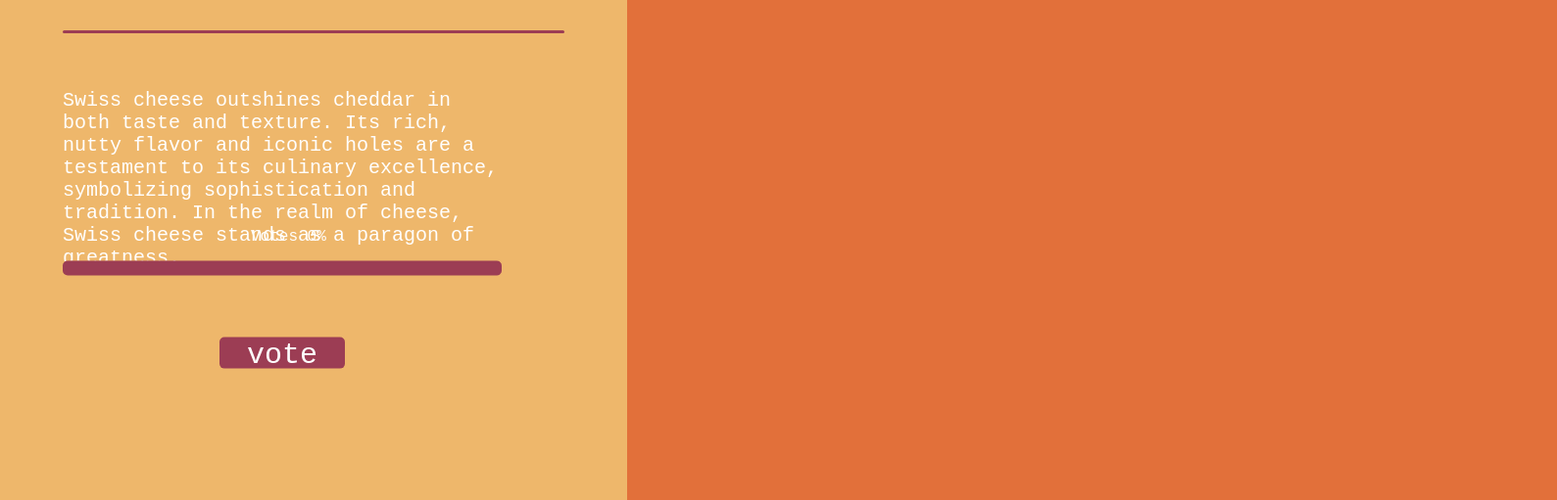
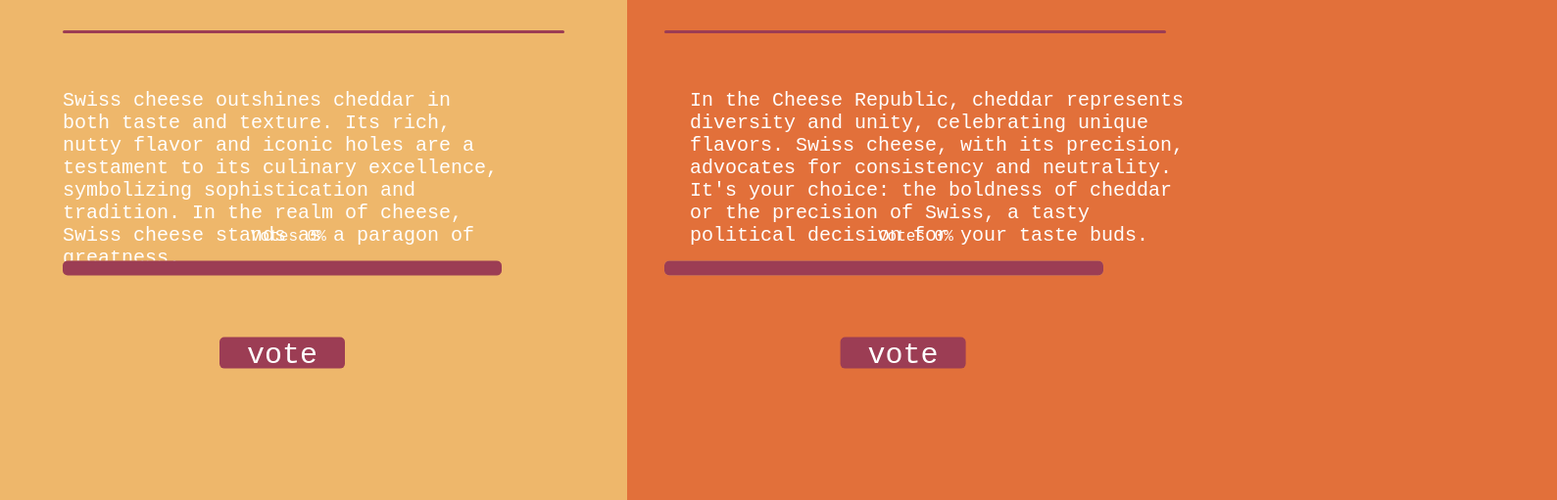
Before and after one commit to yeetproudction/Cheese-Chooser, a plain HTML site: page index.html in a window 1280 px wide. Shown: the part 289-800 px from the top of the page at 98% size, 1589 px wide, since content can reach past the window. Drawn offline with Linux system fonts and the light colour scheme; a web font is replaced by a local one.

Commit message:
Finished

```diff
--- a/index.css
+++ b/index.css
@@ -11,6 +11,7 @@ body {
  margin: 0;
  border: 0;
  background-color: var(--background-color);
+ overflow: hidden;
 }
 
 .Title {
@@ -21,6 +22,7 @@ body {
  left: 5%;
  top: 20%;
  z-index: 2;
+ white-space: nowrap;
 }
 
 .quadrant {
@@ -148,3 +150,63 @@ progress[value]::-webkit-progress-value::after {
 #vote-swiss:hover {
  filter: brightness(1.3);
 }
+
+.Cheader {
+   position: absolute;
+   left: 53% !important;
+}
+
+.about-cheader {
+   position: absolute;
+   top: 45%;
+   font-size: 20px;
+   z-index: 3;
+   color: white;
+   margin-left: 55%;
+   margin-right: 5%;
+}
+
+#Cheader-Votes {
+   position: absolute;
+   top: 70%;
+   left: 53%;
+   transform: translateY(-30%);
+   width: 35%;
+   height: 15px;
+   z-index: 3;
+   border: 0;
+   border-radius: 5px;
+   background-color: var(--color-2);
+   color: var(--color-1);
+}
+
+#vote-Cheader {
+   position: absolute;
+   top: 80%;
+   left: 70%;
+   transform: translate(-30%, -20%);
+   background-color: #9C3D54;
+   height: 4%;
+   width: 10%;
+   z-index: 3;
+   border: 0;
+   border-radius: 5px;
+   color: white;
+   font-family: 'Sometype Mono', monospace;
+   font-size: 30px;
+}
+
+#vote-Cheader:hover {
+   filter: brightness(1.3);
+}
+
+#Cheader-Votes-Label {
+   position: absolute;
+   top: 65%;
+   transform: translateY(-30%);
+   padding-top: 10px;
+   font-size: 1rem;
+   color: white;
+   z-index: 3;
+   left: 70%;
+}
--- a/index.html
+++ b/index.html
@@ -3,6 +3,7 @@
 <head>
  <meta charset="UTF-8">
  <meta name="viewport" content="width=device-width, initial-scale=1.0">
+ <meta name="description" content="In this website you vote on your favorite flavor of cheese">
  <link rel="stylesheet" href="index.css">
  <link rel="preconnect" href="https://fonts.googleapis.com">
  <link rel="preconnect" href="https://fonts.gstatic.com" crossorigin>
@@ -10,7 +11,7 @@
  <title>Home</title>
 </head>
 <body>
- <div class="Title Cheader">Cheader Cheese</div>
+ <div class="Title Cheader">Cheddar Cheese</div>
  <div class="Title">Swiss Cheese</div>
  <div class="quadrant"></div>
  <nav class="navbar">
@@ -18,13 +19,21 @@
  </nav>
  <main>
   <div class="border"></div>
+  <div class="border Cheader"></div>
   <p class="about-swiss">
 
 Swiss cheese outshines cheddar in both taste and texture. Its rich, nutty flavor and iconic holes are a testament to its culinary excellence, symbolizing sophistication and tradition. In the realm of cheese, Swiss cheese stands as a paragon of greatness.
   </p>
+  <p class="about-cheader">
+
+In the Cheese Republic, cheddar represents diversity and unity, celebrating unique flavors. Swiss cheese, with its precision, advocates for consistency and neutrality. It's your choice: the boldness of cheddar or the precision of Swiss, a tasty political decision for your taste buds.
+  </p>
   <label id="Swiss-Votes-Label" for="Swiss-Votes">Votes 0%</label>
   <progress id="Swiss-Votes" value="0" max="100"> 0% </progress>
   <button id="vote-swiss" type="button">vote</button>
+  <label id="Cheader-Votes-Label" for="Swiss-Votes">Votes 0%</label>
+  <progress id="Cheader-Votes" value="0" max="100"> 0% </progress>
+  <button id="vote-Cheader" type="button">vote</button>
  </main>
  <script src="index.js"></script>
 </body>
--- a/index.js
+++ b/index.js
@@ -1,12 +1,29 @@
 const swiss_progress_bar = document.getElementById("Swiss-Votes");
 const vote_swiss_button = document.getElementById("vote-swiss");
 const vote_swiss_num = document.getElementById("Swiss-Votes-Label");
+const chader_progress_bar = document.getElementById("Cheader-Votes");
+const vote_chader_button = document.getElementById("vote-Cheader");
+const chader_swiss_num = document.getElementById("Cheader-Votes-Label");
+var hasVoted = false;
 var swiss_votes = 0;
 var chadar_votes = 1;
 
 vote_swiss_button.addEventListener('click', () => {
- swiss_votes++;
- swiss_progress_bar.setAttribute("value", `${swiss_votes / chadar_votes}`);
- vote_swiss_num.innerText = `Votes ${swiss_votes / chadar_votes}%`;
- console.log(swiss_votes);
-}, {once : true});
+ if(hasVoted == false) {
+  swiss_votes++;
+  swiss_progress_bar.setAttribute("value", `${swiss_votes / chadar_votes}`);
+  vote_swiss_num.innerText = `Votes ${swiss_votes / chadar_votes}%`;
+  console.log(swiss_votes);
+  hasVoted = true;
+ }
+});
+
+vote_chader_button.addEventListener('click', () => {
+ if(hasVoted == false) {
+  swiss_votes++;
+  chader_progress_bar.setAttribute("value", `${chadar_votes / swiss_votes}`);
+  chader_swiss_num.innerText = `Votes ${chadar_votes / swiss_votes}%`;
+  console.log(chadar_votes);
+  hasVoted = true;
+ }
+});
```
